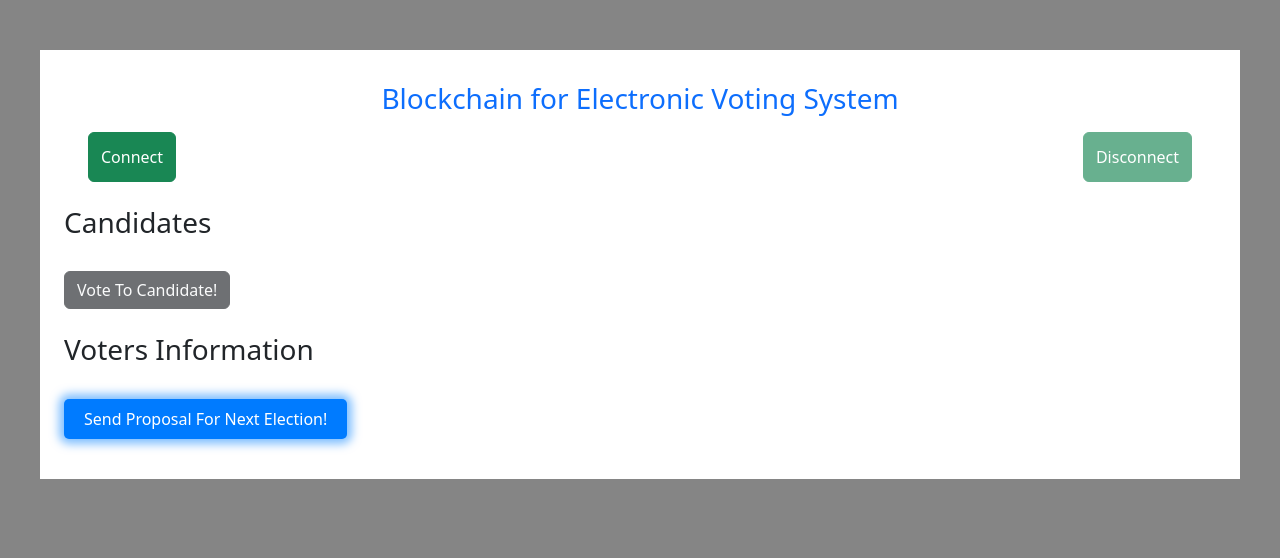
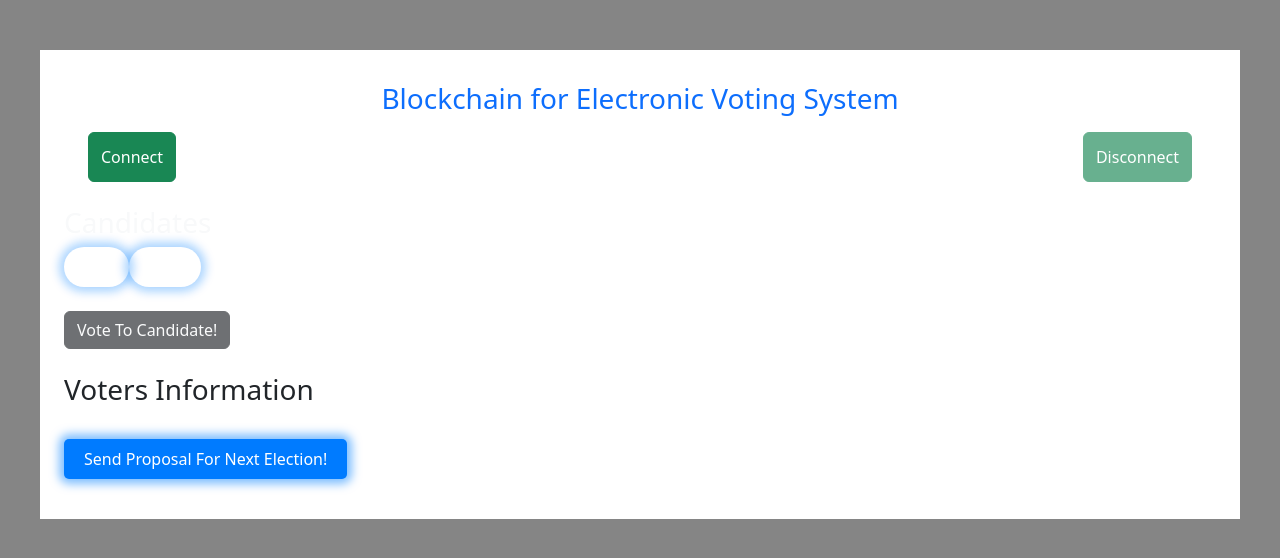
Before and after one commit to shreyash112002/blockchain, a React (Create React App) app: page / in a window 1280 px wide. Shown: the top 558 px of the page. Built offline with nearby package versions, Linux system fonts and the light colour scheme.

Commit message:
Update FatchCandi.js

```diff
--- a/src/comp/FatchCandi.js
+++ b/src/comp/FatchCandi.js
@@ -17,6 +17,7 @@ function FetchCandi({ contract }) {
       } catch (error) {
         console.error("Error fetching candidates:", error);
         setLoading(false);
+        setError("Failed to fetch candidates. Please try again."); // Set error message
       }
     };
 
@@ -32,9 +33,20 @@ function FetchCandi({ contract }) {
 
   return (
     <div>
-      <p className="text-dark h3">Candidates</p>
-      {loading && <p className="text-dark">Loading candidates...</p>}
+      <p className="text-neon-blue h3">Candidates</p>{" "}
+      {/* Applied text-neon-blue class */}
       {error && <p className="text-danger">{error}</p>}
+      <div>
+        <button
+          className="btn btn-neon-blue rounded-pill mr-4 text-white"
+          disabled
+        >
+          Les
+        </button>
+        <button className="btn btn-neon-blue rounded-pill text-white" disabled>
+          Alex
+        </button>
+      </div>
     </div>
   );
 }
```
